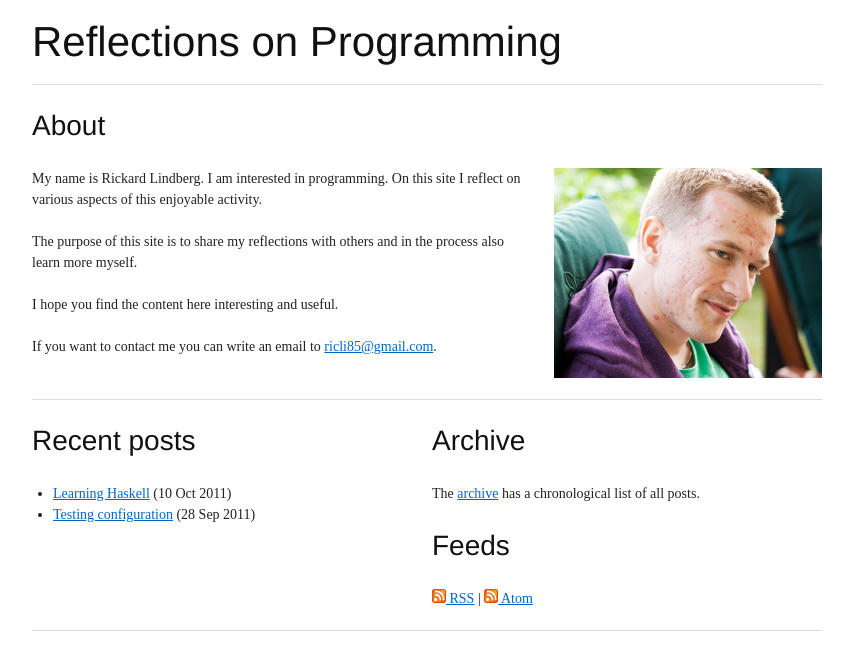
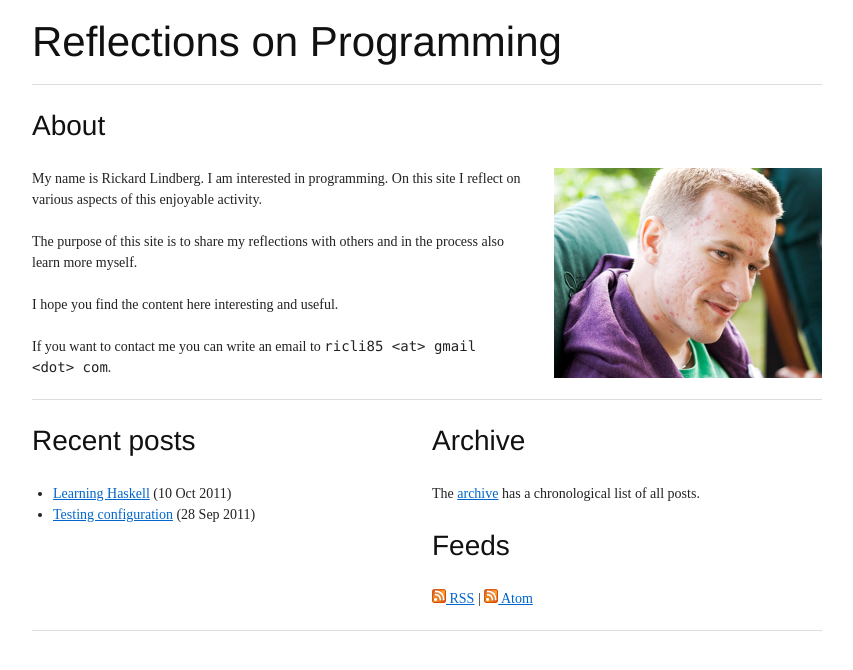
Before and after one commit to rickardlindberg/reflectionsonprogramming.com, a Jekyll site: the page built from index.html, in a window 1280 px wide. Shown: the top 670 px of the page, without its empty margins (213-1066 px from the left). Built offline with Jekyll 4.4.1, drawn with Linux system fonts in a browser that asks for light colours.

Commit message:
Obfuscate email.

```diff
--- a/index.html
+++ b/index.html
@@ -17,7 +17,7 @@ process also learn more myself.</p>
 <p>I hope you find the content here interesting and useful.</p>
 
 <p>If you want to contact me you can write an email to
-<a href="mailto:ricli85@gmail.com">ricli85@gmail.com</a>.</p>
+<tt>ricli85 &lt;at&gt; gmail &lt;dot&gt; com</tt>.</p>
 
 <hr />
 
```
